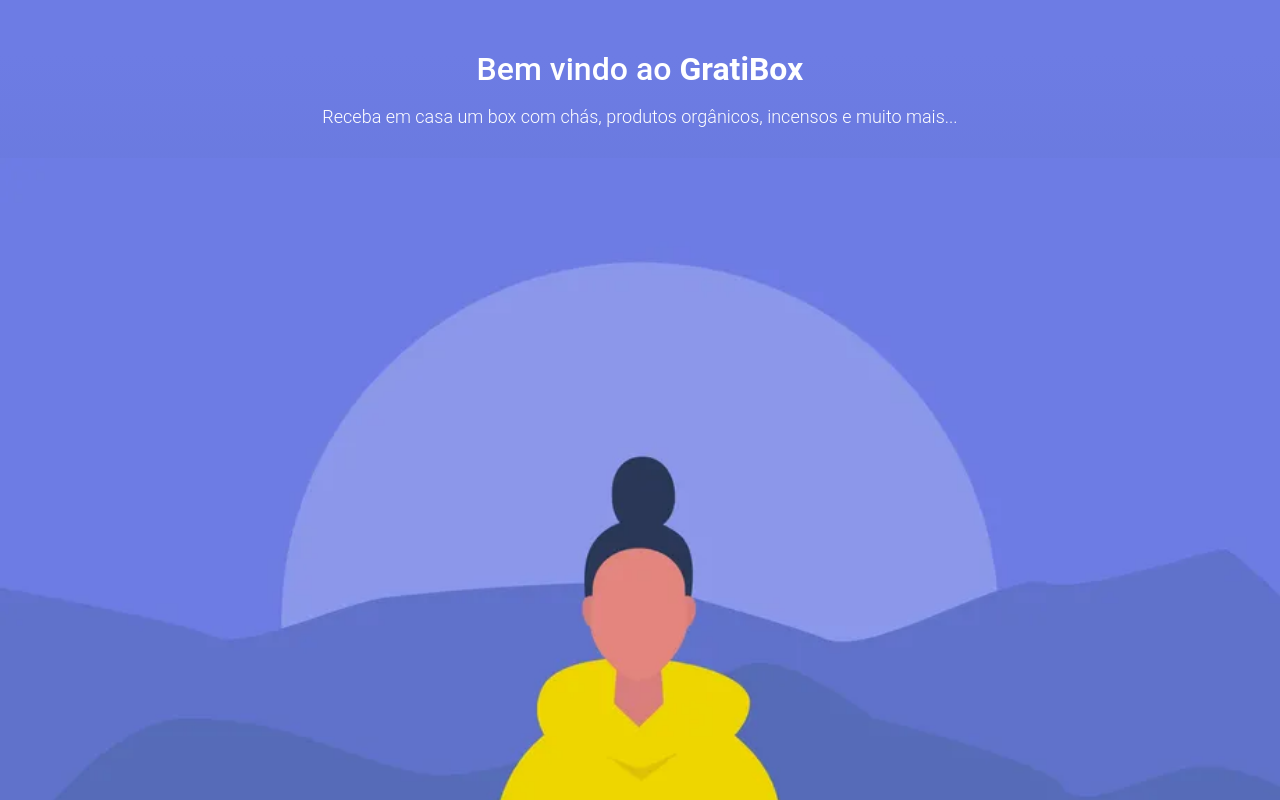
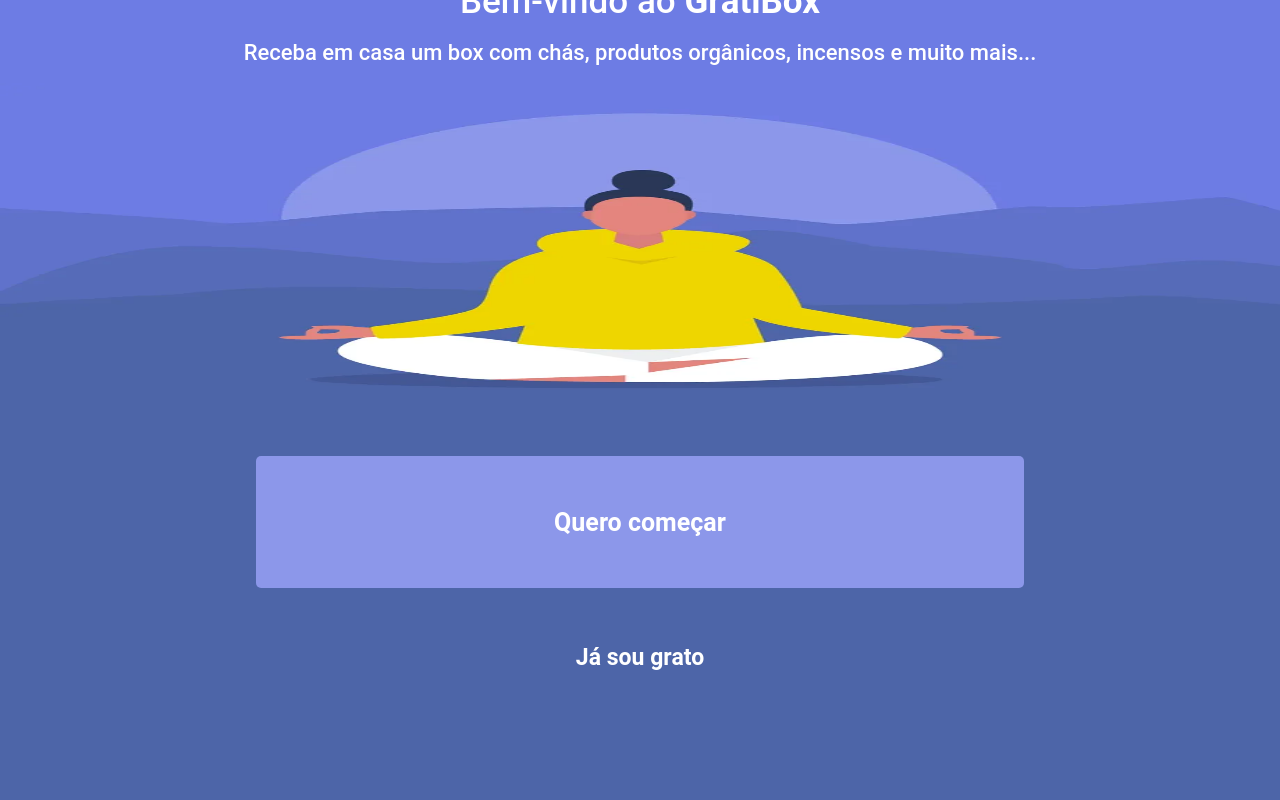
Before and after one commit to fernandollisboa/gratibox-frontend, a React (Create React App) app: page / in a window 1280 px wide. Shown: the top 800 px of the page. Built offline with nearby package versions, Linux system fonts and the light colour scheme.

Commit message:
style: minor changes

```diff
--- a/package.json
+++ b/package.json
@@ -6,6 +6,7 @@
     "@testing-library/jest-dom": "5.15.0",
     "@testing-library/react": "11.2.7",
     "@testing-library/user-event": "12.8.3",
+    "axios": "^0.24.0",
     "react": "17.0.2",
     "react-dom": "17.0.2",
     "react-loader-spinner": "^4.0.0",
--- a/src/GlobalStyle.js
+++ b/src/GlobalStyle.js
@@ -8,7 +8,7 @@
       background-color: var(--color-0);
       font-family: "Roboto", Sans-Serif;
       width: 100%;
-      min-width: 100vw;
+      max-width: 100vw;
       height: 100%;
     }
 
--- a/src/pages/Home/index.js
+++ b/src/pages/Home/index.js
@@ -1,15 +1,15 @@
 import React from "react";
 import { useNavigate } from "react-router-dom";
 import styled from "styled-components";
-import { PageWrapper, PageTitle } from "../../styles/shared";
+import { PageDescription, PageWrapper, PageTitle } from "../../styles/shared";
 import image from "../../../src/assets/image05.webp";
 
 const Home = () => {
 	const navigate = useNavigate();
 	return (
-		<PageWrapper backgroundGradient="linear-gradient(var(--color-0),rgb(77, 101, 168));">
+		<PageWrapper>
 			<PageTitle>
-				Bem vindo ao <strong>GratiBox</strong>
+				Bem-vindo ao <strong>GratiBox</strong>
 			</PageTitle>
 			<PageDescription>
 				Receba em casa um box com chás, produtos orgânicos, incensos e muito mais...
@@ -28,30 +28,23 @@
 const Image = styled.img`
 	height: 50%;
 	width: 100%;
-	padding: 10px 0px;
-`;
-
-export const PageDescription = styled.span`
-	font-weight: 300;
-	font-size: 18px;
-	text-align: center;
-	color: white;
-	line-height: 130%;
-	padding: 0px 30px 20px 30px;
 `;
 
 const ButtonsContainer = styled.div`
 	width: 100%;
 	display: flex;
 	flex-direction: column;
-	max-width: 1000px;
+	justify-content: center;
+	align-items: center;
+	background-color: rgb(77, 101, 168);
+	flex: 1;
+	padding-bottom: 13%;
 
 	button {
-		font-weight: 600;
+		font-weight: 700;
 		cursor: pointer;
-		font-size: 18px;
-		width: 200px;
-		padding: 10px 20px;
+		width: 60%;
+		padding: 4% 5%;
 		color: var(--color-4);
 	}
 `;
@@ -59,15 +52,18 @@
 const SignupButton = styled.button`
 	font-family: "Roboto", sans-serif;
 	background-color: #8c97ea;
-	align-self: center;
 	border: none;
 	border-radius: 5px;
 	margin-bottom: 5px;
+	font-size: 25px;
 `;
 
 const LoginButton = styled.button`
+	font-size: 23px;
 	background: transparent;
-	align-self: center;
+	display: flex;
+	justify-content: center;
+	align-items: center;
 	border: none;
-	margin-bottom: 20px;
+	height: 100%;
 `;
--- a/src/pages/Login/index.js
+++ b/src/pages/Login/index.js
@@ -16,7 +16,7 @@
 	return (
 		<LoginContainer>
 			<PageTitle>
-				Bem vindo ao <strong>GratiBox</strong>
+				Bem-vindo ao <strong>GratiBox</strong>
 			</PageTitle>
 			<input
 				type="email"
--- a/src/pages/Signup/index.js
+++ b/src/pages/Signup/index.js
@@ -1,26 +1,29 @@
 import styled from "styled-components";
 import { useState } from "react";
-
-import { PageTitle } from "../../styles/shared";
+import { PageWrapper, PageTitle } from "../../styles/shared";
 import StyledLoader from "../../components/Loader";
+import { useNavigate } from "react-router-dom";
 
 const Signup = () => {
+	const navigate = useNavigate();
 	const [isLoading, setIsLoading] = useState(false);
 	const [name, setname] = useState("");
 	const [email, setEmail] = useState("");
 	const [password, setPassword] = useState("");
 	const [confirmPassword, setConfirmPassword] = useState("");
 
-	function register() {
+	function signUp(e) {
+		e.preventDefault();
 		setIsLoading(true);
 		console.log(name, email, password, confirmPassword);
 	}
 
 	return (
-		<SignupContainer>
+		<PageWrapper>
 			<PageTitle>
-				Bem vindo ao <strong>GratiBox</strong>
+				Bem-vindo ao <strong>GratiBox</strong>
 			</PageTitle>
+			<SignupForm onSubmit={signUp}>
 				<input
 					type="text"
 					required
@@ -53,54 +56,82 @@
 					value={confirmPassword}
 					disabled={isLoading}
 				/>
-			<button className="signer" onClick={register}>
+				<button type="submit" className="signer" onClick={signUp}>
 					{isLoading ? <StyledLoader /> : "Cadastrar"}
 				</button>
-		</SignupContainer>
+			</SignupForm>
+			<HomeButton onClick={() => navigate("/")}>Voltar Para Login</HomeButton>
+		</PageWrapper>
 	);
 };
 
 export default Signup;
 
-const SignupContainer = styled.div`
+const SignupForm = styled.form`
 	display: flex;
+	align-items: center;
 	flex-direction: column;
-	align-items: center;
-	justify-content: center;
-	padding: 20px;
-	height: 100vh;
-	overflow: hidden;
-	background-color: #6d7ce4;
-	position: fixed;
 	width: 100%;
-	top: 0;
+	flex: 1;
+
 	input {
 		height: 58px;
 		width: 100%;
-		border-radius: 5px;
+		border-radius: 10px;
 		border: none;
 		outline: none;
+		color: #604848;
 		margin: 7px 0px;
 		padding: 15px;
 		font-size: 20px;
-		max-width: 350px;
+		max-width: 89%;
 	}
-	.signer {
+
+	button {
 		border: none;
+		display: flex;
+		justify-content: center;
+		align-items: center;
 		outline: none;
-		height: 46px;
 		width: 100%;
-		max-width: 350px;
+		max-width: 300px;
 		font-weight: 700;
-		font-size: 36px;
-		font-family: "Raleway", sans-serif;
-		border-radius: 5px;
+		font-size: 32px;
+		border-radius: 10px;
 		background-color: #8c97ea;
 		color: #fff;
-		font-weight: bolder;
 		padding: 10px 20px;
-		margin: 20px 0px 0px 0px;
+		margin-top: 20px;
 		cursor: pointer;
-		max-width: 200px;
 	}
 `;
+
+const HomeButton = styled.button`
+	font-weight: 500;
+	cursor: pointer;
+	width: 60%;
+	padding: 4% 5%;
+	color: var(--color-4);
+	font-size: 20px;
+	background: transparent;
+	display: flex;
+	justify-content: center;
+	align-items: center;
+	border: none;
+	height: 100%;
+	padding-bottom: 30vw;
+`;
+
+const ButtonsContainer = styled.div`
+	width: 100%;
+	display: flex;
+	flex-direction: column;
+	justify-content: center;
+	align-items: center;
+	background-color: rgb(77, 101, 168);
+	flex: 1;
+	padding-bottom: 13%;
+
+	button {
+	}
+`;
--- a/src/styles/shared.js
+++ b/src/styles/shared.js
@@ -1,10 +1,10 @@
 import styled from "styled-components";
 
 export const PageTitle = styled.div`
-	font-size: 32px;
+	font-size: 35px;
 	font-weight: 500;
 	text-align: center;
-	padding-bottom: 20px;
+	padding: 20px 5px 20px 5px;
 	color: white;
 
 	& > strong {
@@ -12,12 +12,21 @@
 	}
 `;
 
+export const PageDescription = styled.span`
+	font-weight: 500;
+	font-size: 22px;
+	text-align: center;
+	color: white;
+	line-height: 130%;
+	padding: 0px 30px 15px 30px;
+`;
+
 export const PageWrapper = styled.div`
-	background-image: ${(props) => props.backgroundGradient};
 	color: var(--color--1);
 	width: 100%;
 	max-width: 100vw;
-	margin-top: 53px;
+	height: 100vh;
+	padding-top: 53px;
 	display: flex;
 	flex-direction: column;
 	justify-content: center;
```
Also changed, not shown: src/services/api.js (+7 -0 lines), src/services/auth.js (+11 -0 lines), 1 other file (tests, documents, lock files or other folders). Lines whose indentation alone changed are shown as unchanged.
